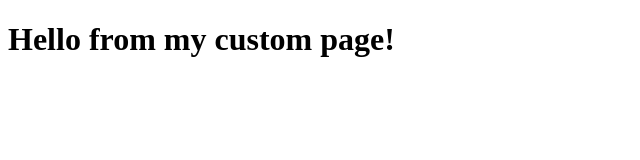
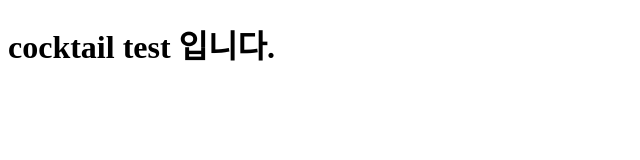
Before and after one commit to jip1234/my-docker-test, a plain HTML site: page index.html in a window 1280 px wide. Shown: the whole page, without its empty margins (0-640 px from the left). Drawn offline with Linux system fonts and the light colour scheme.

Commit message:
Update index.html

```diff
--- a/index.html
+++ b/index.html
@@ -2,6 +2,6 @@
 <html>
   <head><meta charset="utf-8"><title>테스트</title></head>
   <body>
-    <h1>Hello from my custom page!</h1>
+    <h1>cocktail test 입니다.</h1>
   </body>
 </html>
```
